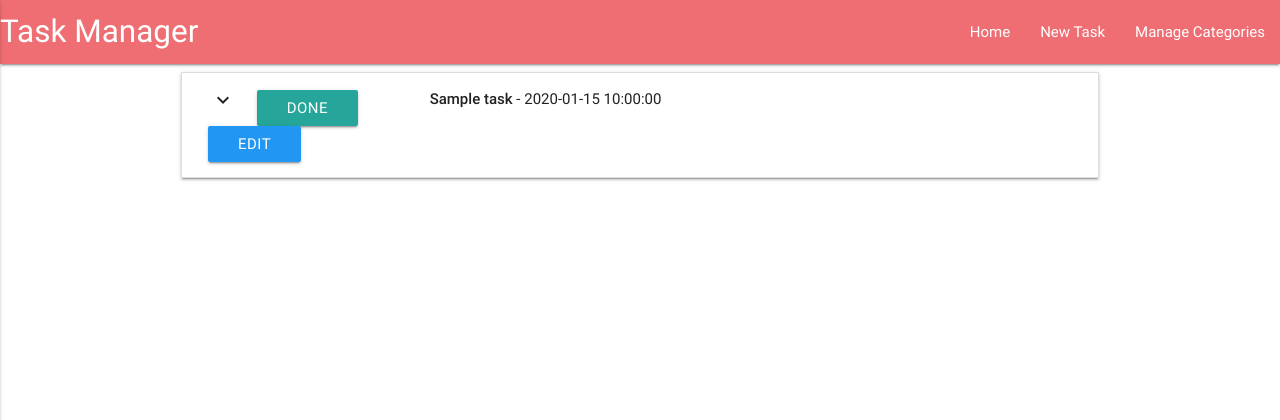
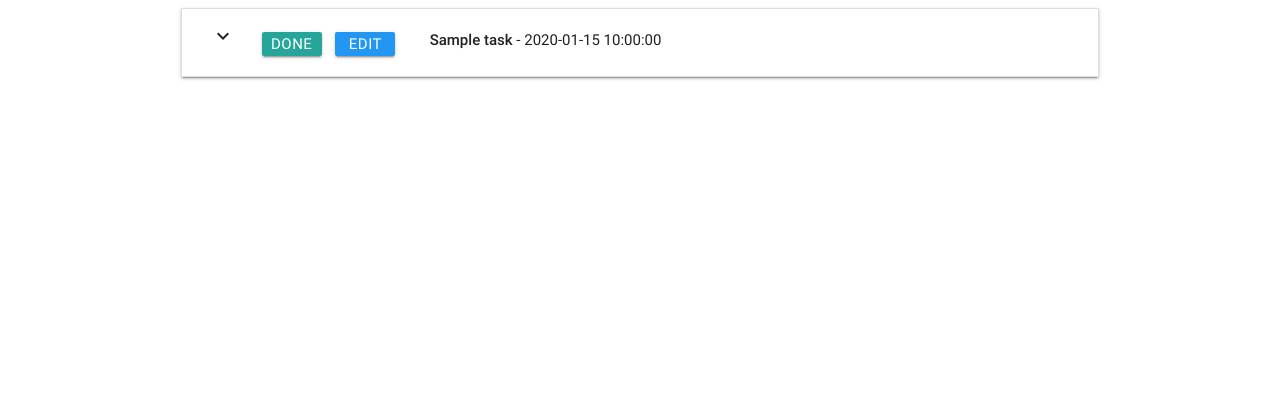
Before and after one commit to Code-Institute-Submissions/Third_milestone_project-1, a Flask app: page / in a window 1280 px wide. Shown: the top 420 px of the page. Run offline with Flask 2, Linux system fonts and the light colour scheme; a database or web service that is not in the repository returns one stand-in record (values such as "Sample title"); some libraries are stand-ins or nearby versions.

Commit message:
more changes

```diff
--- a/app.py
+++ b/app.py
@@ -1,7 +1,6 @@
 import os
-from flask import Flask, render_template, redirect, request, url_for, request
+from flask import Flask, render_template
 from flask_pymongo import PyMongo
-from bson.objectid import ObjectId
 
 
 app = Flask(__name__)
--- a/templates/base.html
+++ b/templates/base.html
@@ -8,24 +8,6 @@
 </head>
 
 <body>
-    <header>
-        <nav>
-            <div class="nav-wrapper">
-                <a href="{{url_for('get_tasks')}}" class="brand-logo">Task Manager</a>
-                <a href="#" data-activates="mobile-demo" class="button-collapse"><i class="material-icons">menu</i></a>
-                <ul id="nav-mobile" class="right hide-on-med-and-down">
-                    <li><a href="{{url_for('get_tasks')}}">Home</a></li>
-                    <li><a href="{{url_for('add_task')}}">New Task</a></li>
-                    <li><a href="{{url_for('get_categories')}}">Manage Categories</a></li>
-                </ul>
-                <ul class="side-nav" id="mobile-demo">
-                    <li><a href="{{url_for('get_tasks')}}">Home</a></li>
-                    <li><a href="{{url_for('add_task')}}">New Task</a></li>
-                    <li><a href="{{url_for('get_categories')}}">Manage Categories</a></li>
-                </ul>
-            </div>
-        </nav>
-    </header>
     <div class="container">
         {% block content %} {% endblock %}
     </div>
```
Also changed, not shown: static/css/style.css (renamed from static/style.css).
